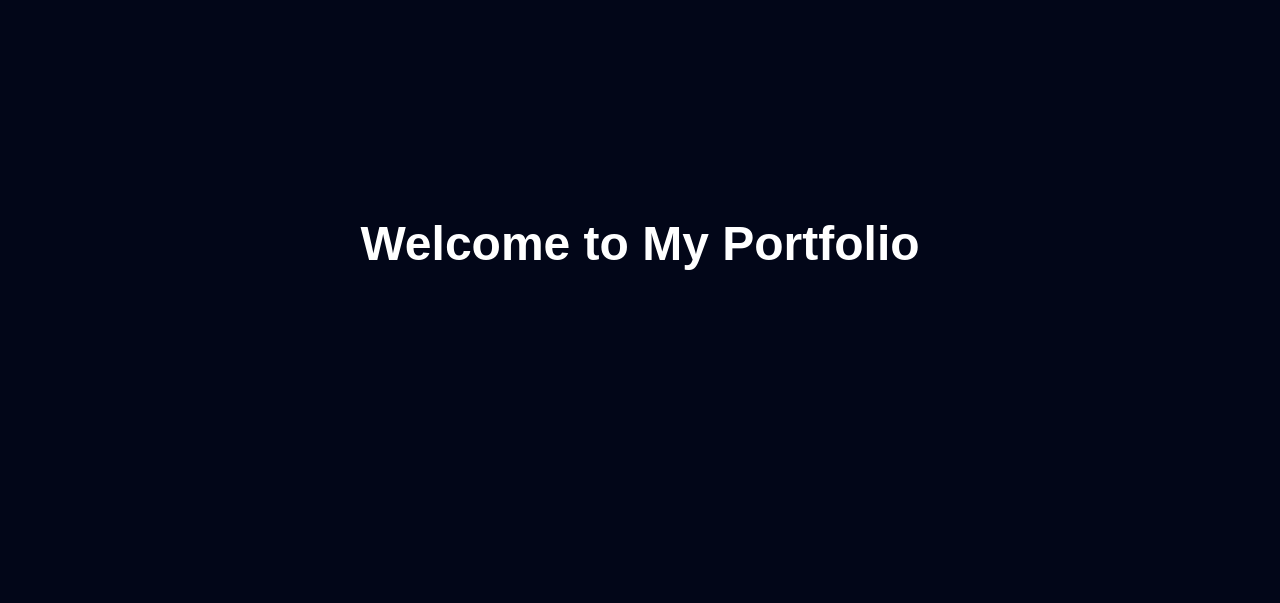
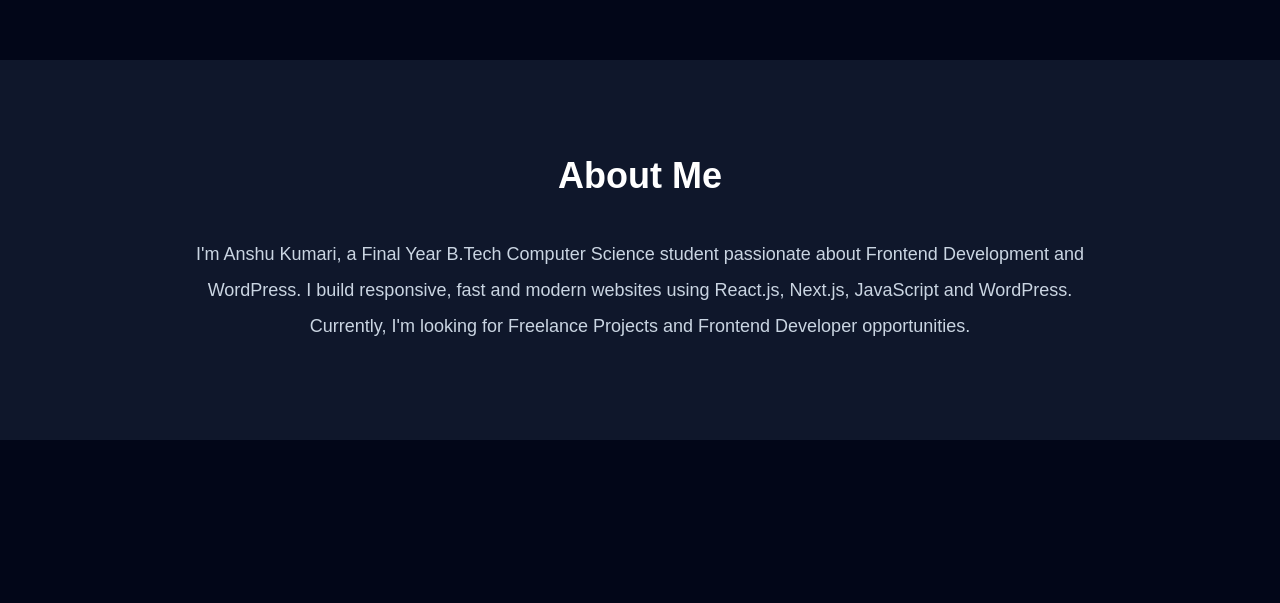
Before and after one commit to anshu05082000-sketch/Anshu-portfolio, a Next.js app: page / in a window 1280 px wide. Shown: the part 740-1343 px from the top of the page. Built offline with nearby package versions, Linux system fonts and the light colour scheme.

Commit message:
Added About section

```diff
--- a/app/page.tsx
+++ b/app/page.tsx
@@ -1,11 +1,14 @@
 import Navbar from "@/components/Navbar";
 import Hero from "@/components/Hero";
+import About from "@/components/About";
+
 
 export default function Home() {
   return (
     <>
       <Navbar />
       <Hero />
+      <About />
 
       <main className="pt-20 min-h-screen bg-slate-950 text-white">
         <h1 className="text-5xl font-bold text-center mt-20">
--- /dev/null
+++ b/components/About.tsx
@@ -0,0 +1,41 @@
+"use client";
+
+import { motion } from "framer-motion";
+
+export default function About() {
+  return (
+    <section
+      id="about"
+      className="bg-slate-900 text-white py-24"
+    >
+      <div className="max-w-6xl mx-auto px-6">
+
+        <motion.h2
+          initial={{ opacity: 0, y: 40 }}
+          whileInView={{ opacity: 1, y: 0 }}
+          transition={{ duration: .7 }}
+          className="text-4xl font-bold text-center"
+        >
+          About Me
+        </motion.h2>
+
+        <motion.p
+          initial={{ opacity: 0 }}
+          whileInView={{ opacity: 1 }}
+          transition={{ delay: .3 }}
+          className="text-slate-300 text-lg leading-9 mt-10 text-center max-w-4xl mx-auto"
+        >
+          I'm Anshu Kumari, a Final Year B.Tech Computer Science student
+          passionate about Frontend Development and WordPress.
+
+          I build responsive, fast and modern websites using React.js,
+          Next.js, JavaScript and WordPress.
+
+          Currently, I'm looking for Freelance Projects and Frontend
+          Developer opportunities.
+        </motion.p>
+
+      </div>
+    </section>
+  );
+}
--- a/package.json
+++ b/package.json
@@ -14,7 +14,10 @@
     "next": "16.2.10",
     "react": "19.2.4",
     "react-dom": "19.2.4",
-    "react-icons": "^5.7.0"
+    "react-icons": "^5.7.0",
+    "react-tsparticles": "^2.12.2",
+    "react-type-animation": "^3.2.0",
+    "tsparticles": "^4.3.2"
   },
   "devDependencies": {
     "@tailwindcss/postcss": "^4",
```
Also changed, not shown: 1 other file (tests, documents, lock files or other folders).
